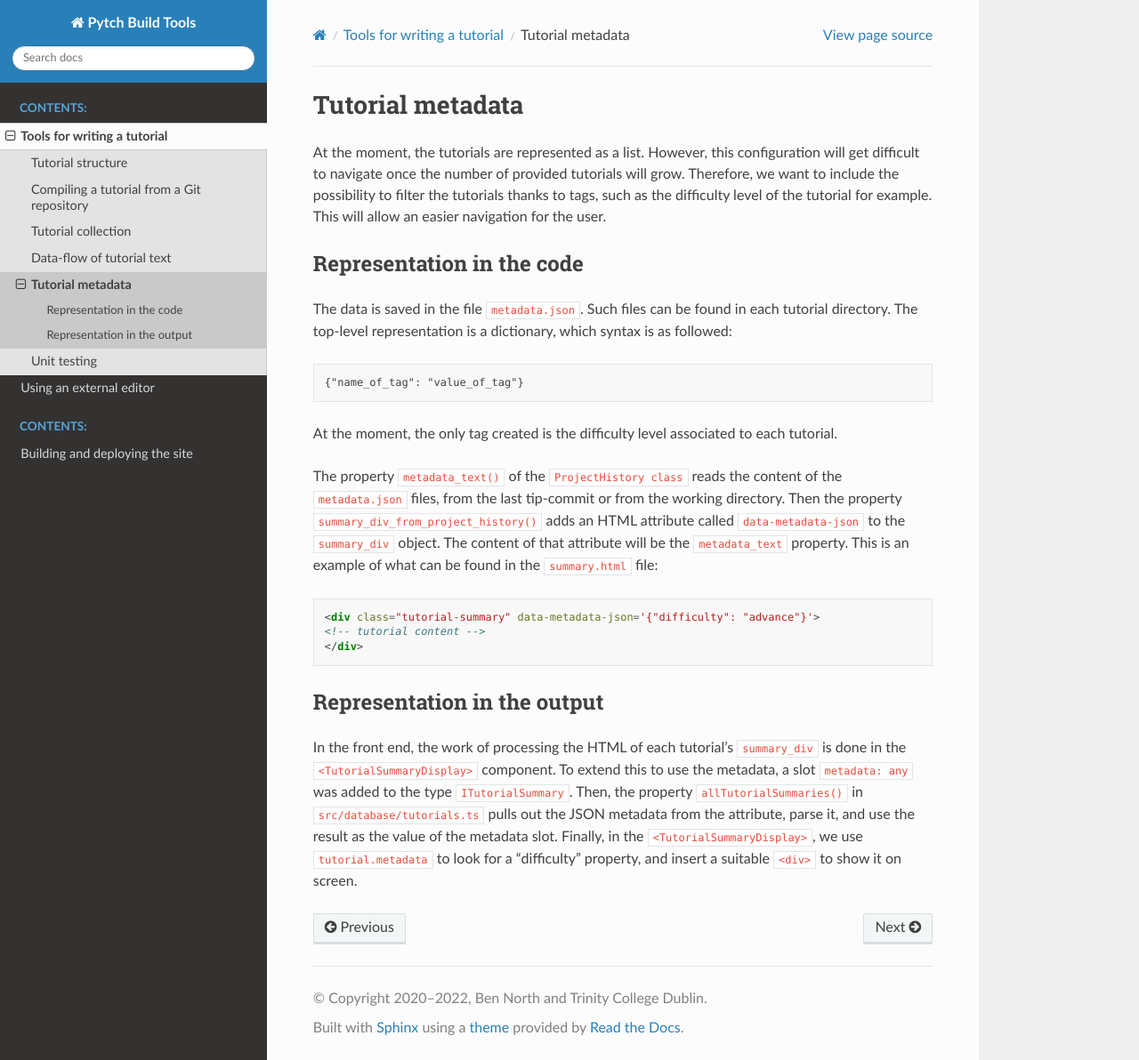
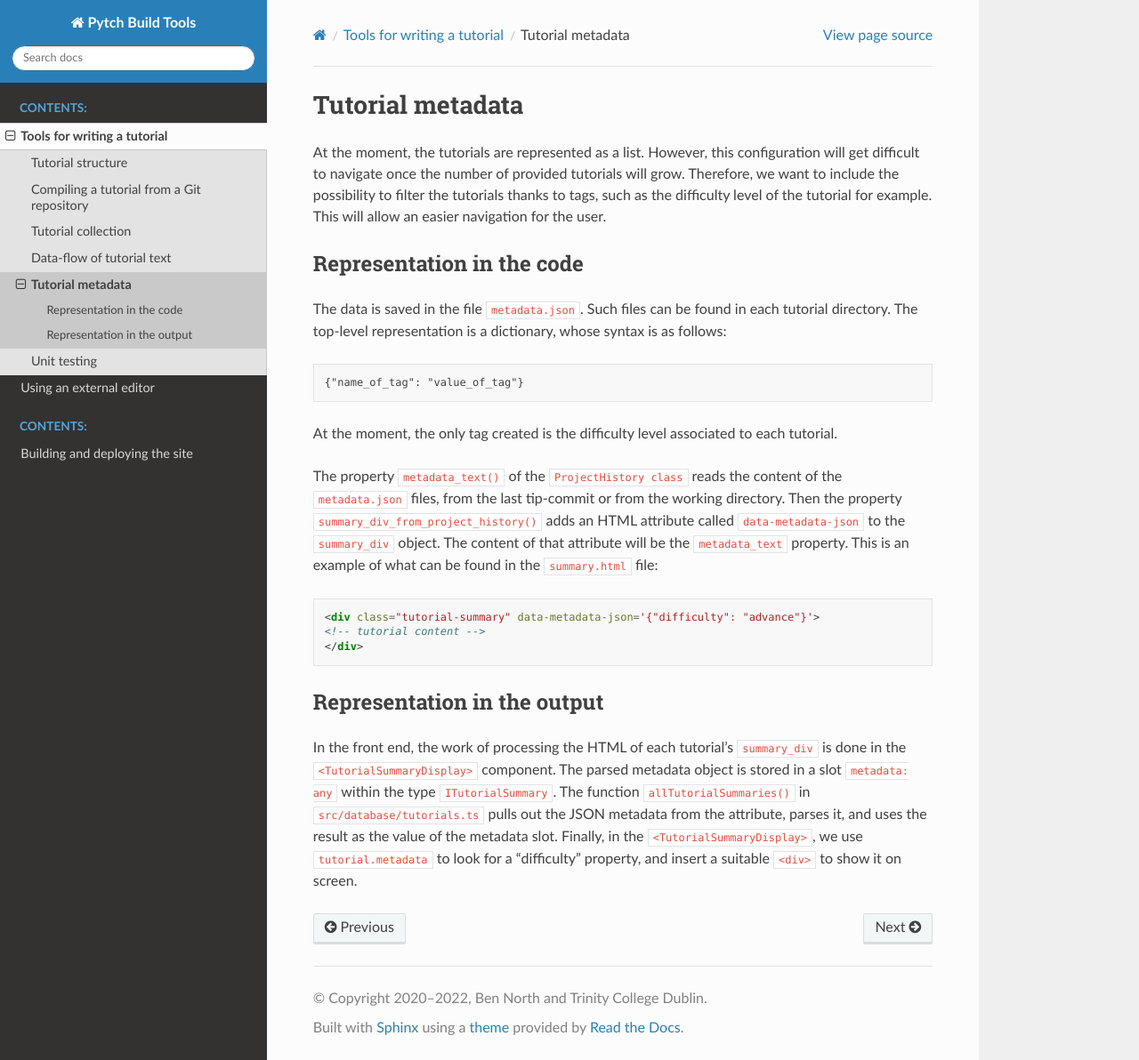
Before and after one commit to pytchlang/pytch-build, a Sphinx documentation site: the page built from doc/source/tutorialcompiler/tutorial-metadata.rst, in a window 1280 px wide and 1192 px high. Shown: the whole window at 89% size. Built offline with Sphinx 7.4.7 and the Read the Docs theme 2.0.0, drawn with Linux system fonts in a browser that asks for light colours.

Commit message:
Minor doc wording tweaks

```diff
--- a/doc/source/tutorialcompiler/tutorial-metadata.rst
+++ b/doc/source/tutorialcompiler/tutorial-metadata.rst
@@ -14,7 +14,7 @@ Representation in the code
 
 The data is saved in the file ``metadata.json``. Such files can be
 found in each tutorial directory.  The top-level representation is a
-dictionary, which syntax is as followed:
+dictionary, whose syntax is as follows:
 
 .. code-block:: text
 
@@ -43,11 +43,11 @@ Representation in the output
 
 In the front end, the work of processing the HTML of each tutorial's
 ``summary_div`` is done in the ``<TutorialSummaryDisplay>`` component.
-To extend this to use the metadata, a slot ``metadata: any`` was added
-to the type ``ITutorialSummary``. Then, the property
+The parsed metadata object is stored in a slot ``metadata: any``
+within the type ``ITutorialSummary``.  The function
 ``allTutorialSummaries()`` in ``src/database/tutorials.ts`` pulls out
-the JSON metadata from the attribute, parse it, and use the result as
-the value of the metadata slot.  Finally, in the
+the JSON metadata from the attribute, parses it, and uses the result
+as the value of the metadata slot.  Finally, in the
 ``<TutorialSummaryDisplay>``, we use ``tutorial.metadata`` to look for
 a "difficulty" property, and insert a suitable ``<div>`` to show it on
 screen.
```
